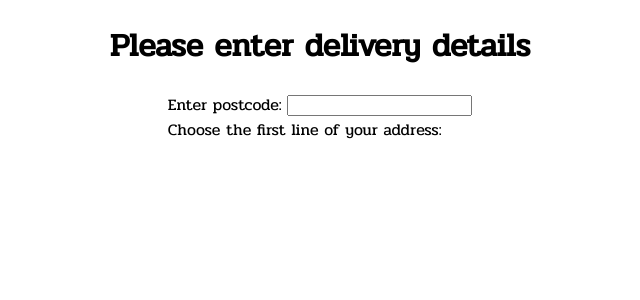
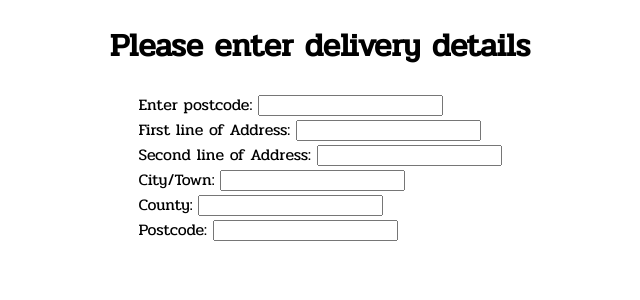
Before and after one commit to lukefowles/Sandoichi, a React (Create React App) app in the folder client-side/: page /cart in a window 1280 px wide. Both pictures are taken after a click on the button "Proceed to checkout". Shown: the top 300 px of the page, without its empty margins (320-960 px from the left). Built offline with nearby package versions, Linux system fonts and the light colour scheme.

Commit message:
added a checkout address form that autocompletes using a postcode api

```diff
--- a/client-side/src/containers/CartPage.js
+++ b/client-side/src/containers/CartPage.js
@@ -1,3 +1,4 @@
+import { createDraftSafeSelector } from '@reduxjs/toolkit';
 import React, { useState } from 'react';
 import "../styles/cartPage.css";
 
@@ -7,6 +8,8 @@ function CartPage() {
   const [checkoutProgress, setCheckoutProgress] = useState("cart")
   const [postCode, setPostCode] = useState();
   const [addressOptions, setAddressOptions] = useState();
+
+
 
   const progressThroughCheckout = () => {
     switch(checkoutProgress){
@@ -31,9 +34,20 @@ function CartPage() {
             }
         })
         .then(response => response.json())
-        .then(data => setAddressOptions(data.addresses))
+        .then(data => setAddressOptions(data))
     }
 
+  const autoCompleteAddress = () =>{
+
+    const select = document.getElementById('first-line-address');
+    const selectedValue = select.options[select.selectedIndex];
+
+    document.getElementById('first-line-address-text').value = selectedValue.getAttribute("line_1");
+    document.getElementById('second-line-address-text').value = selectedValue.getAttribute("line_2");
+    document.getElementById('city-address').value = selectedValue.getAttribute("town_or_city");
+    document.getElementById('county-address').value = selectedValue.getAttribute("county");
+    document.getElementById('postcode-address').value = selectedValue.getAttribute("postcode");
+  }
 
   const renderSwitch = () => {
     switch(checkoutProgress){
@@ -55,19 +69,39 @@ function CartPage() {
             <form>
               <label >Enter postcode: </label>
               <input name="postcode" type="text" id="postcode" onChange={(event) => findAddresses(event.target.value)}/><br></br>
-              <label >Choose the first line of your address: </label>
               {addressOptions ?
-              <select name="first-line-address" id="first-line-address">
+              <>
+              <label >Choose the first line of your address: </label><br></br>
+              <select name="first-line-address" id="first-line-address" onChange={(event) => autoCompleteAddress()}>
+              <option value="" disabled selected>Choose first line of address</option>
 
                 {
-                  addressOptions.map((address) => {
-                    return <option>{address.formatted_address}</option>
+                  addressOptions.addresses.map((address) => {
+                    return <option line_1={address.line_1}
+                    line_2={address.line_2}
+                    town_or_city={address.town_or_city}
+                    county={address.county}
+                    postcode={addressOptions.postcode}>
+                      {address.formatted_address}
+                    </option>
                   })
                 }
               </select>
+              <br></br>
+              </>
                   :
                   <></>
                 }
+              <label>First line of Address: </label>
+              <input type="text" id="first-line-address-text" required/> <br></br>
+              <label>Second line of Address: </label>
+              <input type="text" id="second-line-address-text"/><br></br>
+              <label id="City/Town">City/Town: </label>
+              <input type="text" id="city-address" required/><br></br>
+              <label>County: </label>
+              <input type="text" id="county-address" required/><br></br>
+              <label>Postcode: </label>
+              <input type="text" id="postcode-address" required/>
             </form>
           </div>
         )
--- a/client-side/src/redux-elements/user.js
+++ b/client-side/src/redux-elements/user.js
@@ -4,14 +4,16 @@ export const userSlice = createSlice({
     name: "user",
     initialState: {value: {}},
     reducers: {
-        login: (state) => {
-
+        login: (state, action) => {
         },
-        logout: (state) => {
+        logout: (state, action) => {
 
         }
     }
 });
+
+
+export const {login, logout} = userSlice.actions
 
 export default userSlice.reducer;
 
@@ -21,5 +23,5 @@ export default userSlice.reducer;
 // 2. const user = useSelector((state) => state.user.value)
 // When you want to change the state (for example using the login reducer), you need to
 // 1. import {useDispatch} from "react-redux"
-// 2. const dispatch = useDispatch(login({keys and values of the info you want to change}));
-// 3. dispatch()
+// 2. const dispatch = useDispatch();
+// 3. dispatch(login({keys and values of the info you want to change}))
```
